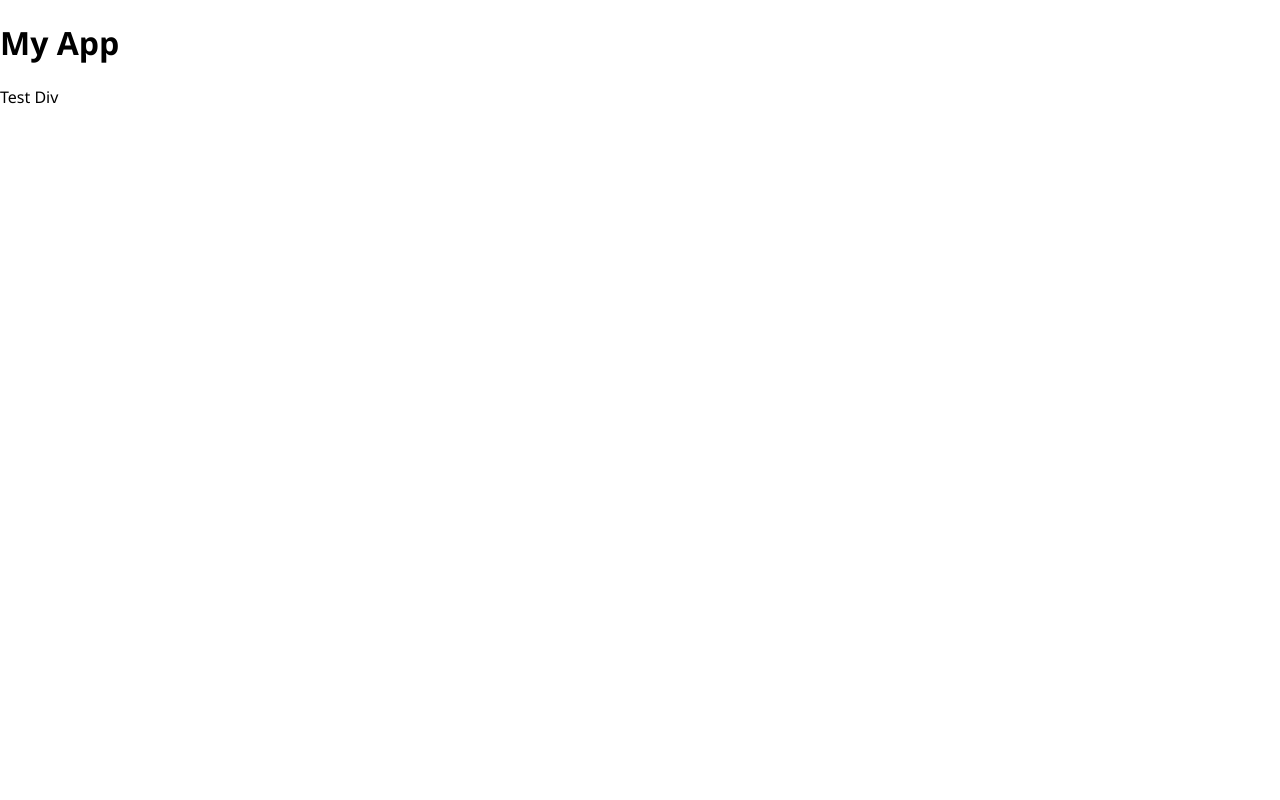
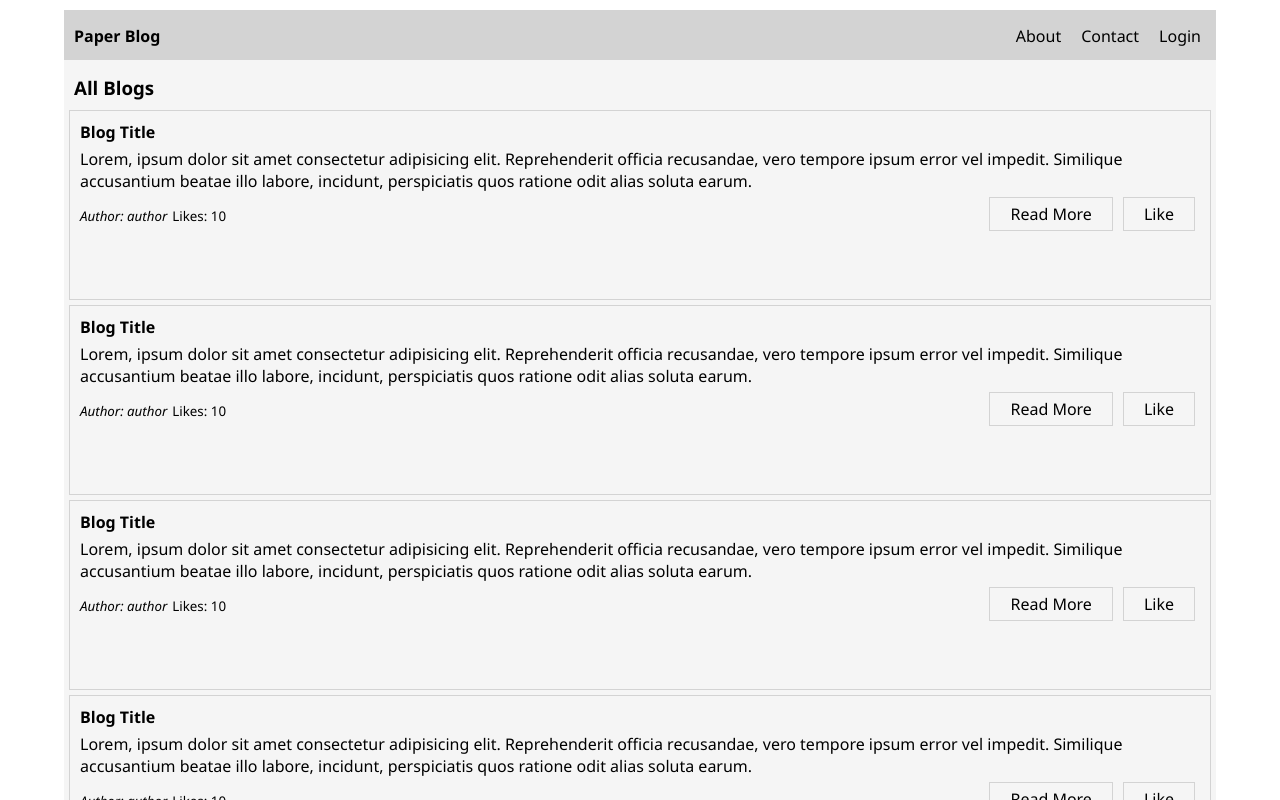
Before and after one commit to devhiko/blogsite-react, a React (Create React App) app: page / in a window 1280 px wide. Shown: the top 800 px of the page. Built offline with nearby package versions, Linux system fonts and the light colour scheme.

Commit message:
static mockup ready

```diff
--- /dev/null
+++ b/data/blogs.json
@@ -0,0 +1,39 @@
+{
+  "blogs": [
+    {
+      "id": 1,
+      "title": "Blog Title 1",
+      "content": "Blog Content 1",
+      "author": "Blog Author",
+      "isLiked": "false"
+    },
+    {
+      "id": 2,
+      "title": "Blog Title 2",
+      "content": "Blog Content 2",
+      "author": "Blog Author",
+      "isLiked": "false"
+    },
+    {
+      "id": 3,
+      "title": "Blog Title 3",
+      "content": "Blog Content 3",
+      "author": "Blog Author",
+      "isLiked": "false"
+    },
+    {
+      "id": 4,
+      "title": "Blog Title 4",
+      "content": "Blog Content 4",
+      "author": "Blog Author",
+      "isLiked": "false"
+    },
+    {
+      "id": 5,
+      "title": "Blog Title 5",
+      "content": "Blog Content 5",
+      "author": "Blog Author",
+      "isLiked": "false"
+    }
+  ]
+}
--- a/package.json
+++ b/package.json
@@ -3,6 +3,7 @@
   "version": "0.1.0",
   "private": true,
   "dependencies": {
+    "json-server": "^0.17.0",
     "react": "^18.0.0",
     "react-dom": "^18.0.0",
     "react-scripts": "5.0.0"
@@ -10,6 +11,7 @@
   "scripts": {
     "start": "react-scripts start",
     "build": "react-scripts build",
+    "serve": "json-server --watch data/blogs.json --port 8000",
     "test": "react-scripts test",
     "eject": "react-scripts eject"
   },
--- a/public/index.html
+++ b/public/index.html
@@ -5,7 +5,7 @@
   <meta charset="utf-8" />
   <link rel="icon" href="%PUBLIC_URL%/favicon.ico" />
   <meta name="viewport" content="width=device-width, initial-scale=1" />
-  <title>My React App</title>
+  <title>Paper Blog</title>
 </head>
 
 <body>
--- a/src/App.js
+++ b/src/App.js
@@ -1,14 +1,11 @@
-const Test = () => {
-  return (
-    <div>Test Div</div>
-  )
-}
+import Blogs from './components/Blogs'
+import Header from './components/Header'
 
 function App() {
   return (
     <div className="App">
-      <h1>My App</h1>
-      <Test />
+      <Header />
+      <Blogs />
     </div>
   );
 }
--- /dev/null
+++ b/src/components/Blog.js
@@ -0,0 +1,14 @@
+const Blog = () => {
+  return (
+    <div className="blog">
+      <a href="/"><h4>Blog Title</h4></a>
+      <p>Lorem, ipsum dolor sit amet consectetur adipisicing elit. Reprehenderit officia recusandae, vero tempore ipsum error vel impedit. Similique accusantium beatae illo labore, incidunt, perspiciatis quos ratione odit alias soluta earum.</p>
+      <small><em><p>Author: author</p></em></small>
+      <small><p className="likes">Likes: 10</p></small>
+      <button className="like">Like</button>
+      <a href="/" className="read">Read More</a>
+    </div>
+  );
+}
+
+export default Blog;
--- /dev/null
+++ b/src/components/Blogs.js
@@ -0,0 +1,16 @@
+import Blog from "./Blog";
+
+const Blogs = () => {
+  return (
+    <div className="blogs">
+      <h3>All Blogs</h3>
+      <Blog />
+      <Blog />
+      <Blog />
+      <Blog />
+      <Blog />
+    </div>
+  )
+}
+
+export default Blogs;
--- /dev/null
+++ b/src/components/Header.js
@@ -0,0 +1,12 @@
+import Navbar from "./Navbar";
+
+const Header = () => {
+  return (
+    <div className="header">
+      <a href="/"><h4>Paper Blog</h4></a>
+      <Navbar />
+    </div>
+  );
+}
+
+export default Header;
--- /dev/null
+++ b/src/components/Navbar.js
@@ -0,0 +1,13 @@
+const Navbar = () => {
+  return (
+    <div className="navbar">
+      <ul>
+        <li><a href="/about">About</a></li>
+        <li><a href="/contact">Contact</a></li>
+        <li><a href="/login">Login</a></li>
+      </ul>
+    </div>
+  );
+}
+
+export default Navbar;
--- a/src/index.css
+++ b/src/index.css
@@ -8,9 +8,103 @@ body {
 }
 
 a {
+  color: black;
   text-decoration: none;
+}
+
+a:hover {
+  color: lightseagreen;
 }
 
 ul {
   list-style: none;
 }
+
+/* APP STYLES  */
+.App {
+  width: 90%;
+  height: 1500px;
+  margin: 10px auto;
+  padding: 5px 0px;
+  background: lightgray;
+}
+
+.header {
+  height: 40px;
+}
+
+.header h4 {
+  margin: 5px;
+  padding: 5px;
+  float: left;
+}
+
+.navbar ul {
+  margin: 0px 5px;
+  padding: 0;
+  float: right;
+}
+
+.navbar li {
+  padding: 10px;
+  display: inline-block;
+}
+
+.blogs {
+  width: 100%;
+  height: 1450px;
+  margin: 5px auto;
+  padding: 5px;
+  background: whitesmoke;
+}
+
+.blogs h3 {
+  margin: 10px 5px;
+  text-align: left;
+}
+
+.blog {
+  height: 190px;
+  margin: 5px auto;
+  padding: 10px;
+  border: 1px solid lightgray;
+  overflow: hidden;
+}
+
+.blog:hover {
+  border: 1px solid lightseagreen;
+  transition: color .3s ease;
+}
+
+.blog h4 {
+  margin: 0;
+}
+
+.blog p {
+  margin: 5px auto;
+}
+
+.blog small p {
+  display: inline-block;
+  margin: 10px 0px;
+}
+
+.blog .likes {
+  margin: 0px 5px;
+}
+
+.blog .like,
+.blog .read {
+  margin: 0px 5px;
+  font-size: 16px;
+  border: 1px solid lightgray;
+  padding: 5px 20px;
+  background: none;
+  float: right;
+}
+
+.blog .like:hover,
+.blog .read:hover {
+  color: black;
+  background: lightseagreen;
+}
```
Also changed, not shown: 1 other file (tests, documents, lock files or other folders).
